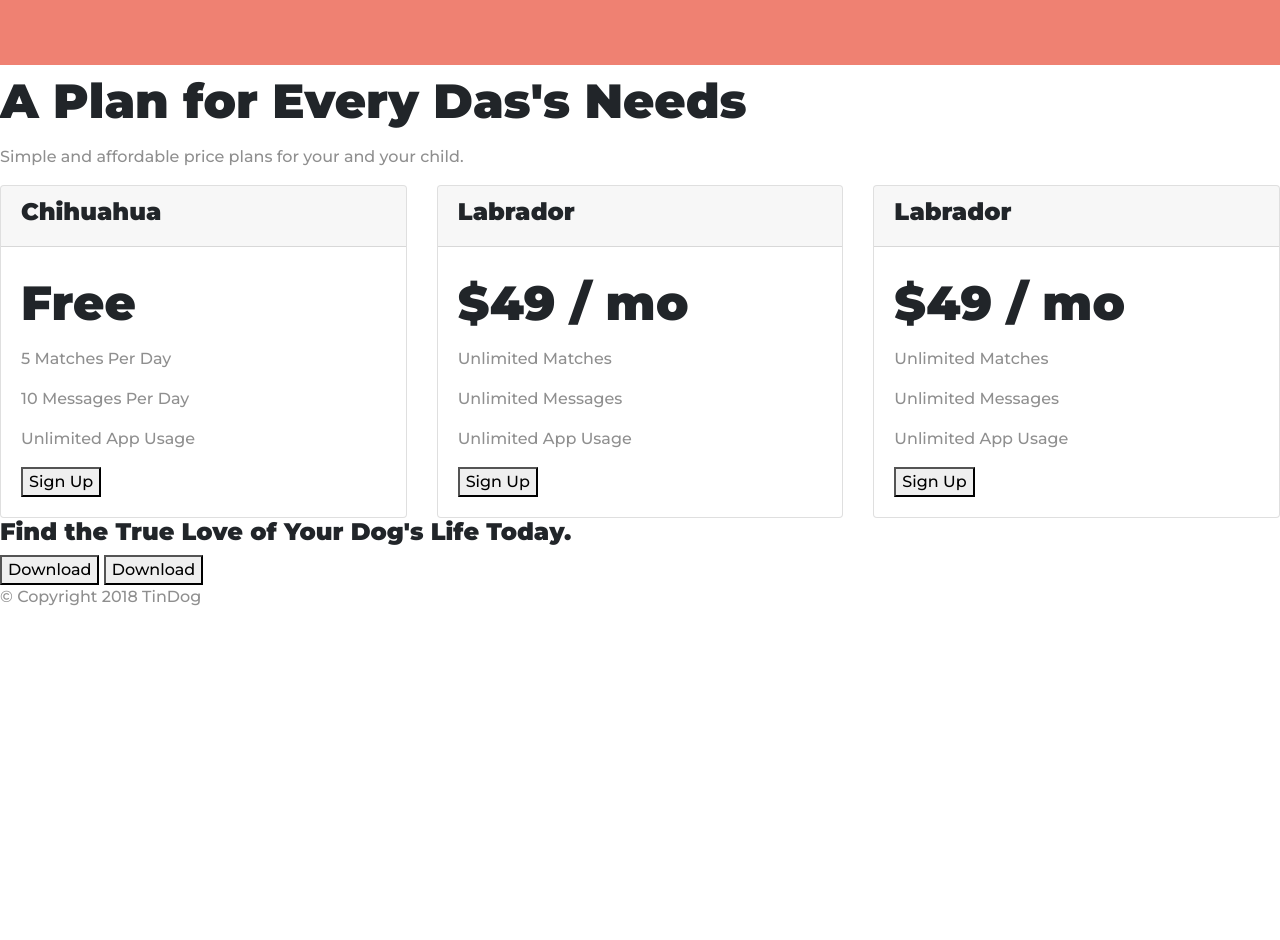
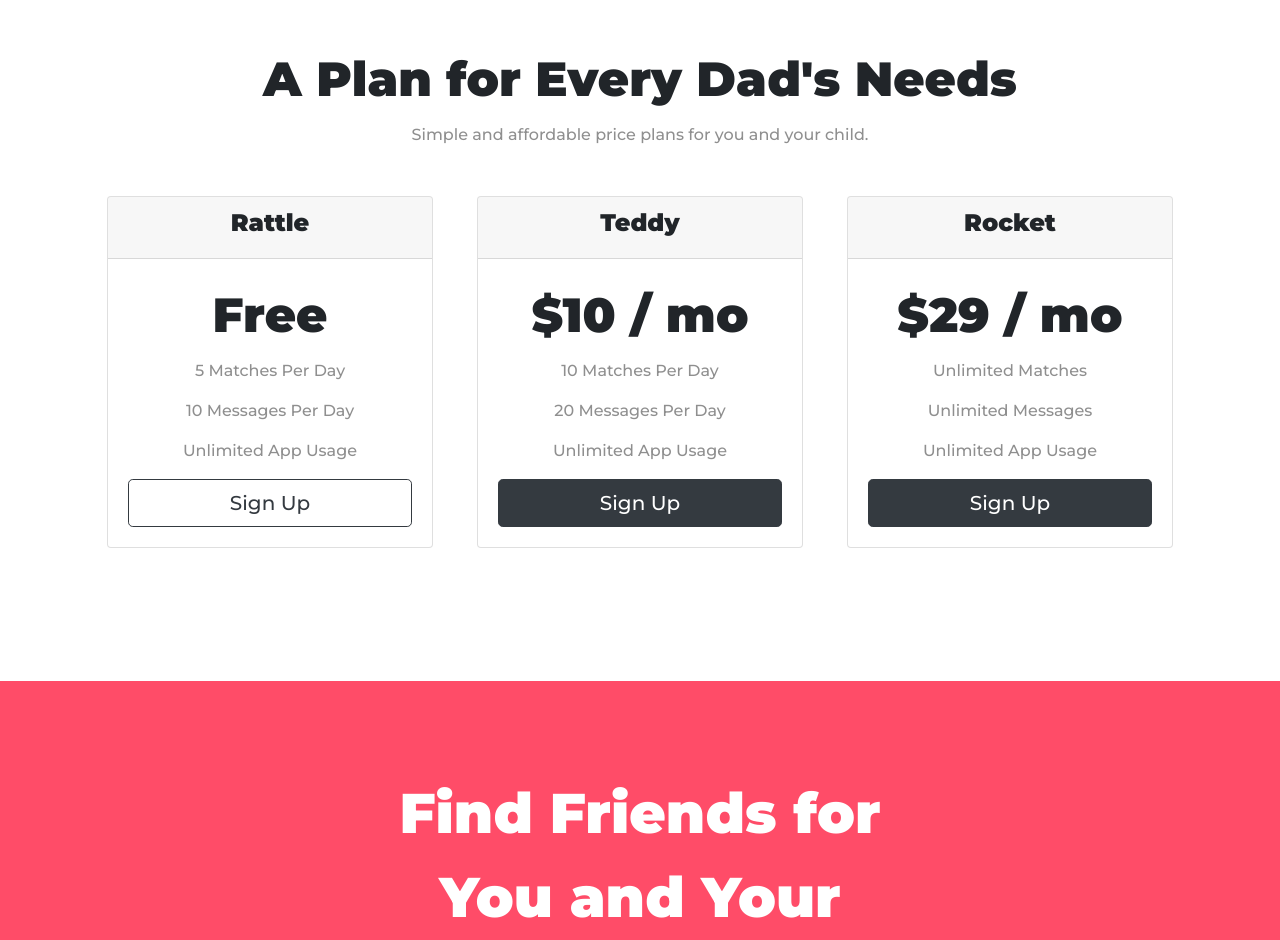
Before and after one commit to daattis/Tindad, a plain HTML site: page index.html in a window 1280 px wide. Shown: the part 1860-2800 px from the top of the page. Before the commit the page ends 2485 px from the top, so only its background shows below. Drawn offline with nearby package versions, Linux system fonts and the light colour scheme.

Commit message:
Responsive features + contact and footer section

```diff
--- a/css/styles.css
+++ b/css/styles.css
@@ -14,6 +14,13 @@ h3 {
     font-size: 1.5rem;
     font-weight: bold;
 }
+h4 {
+    font-family: "Montserrat", sans-serif;
+    font-weight: bold;
+    font-size: 3.5rem;
+    line-height: 1.5;
+    color: #fff;
+}
 body {
     font-family: "Montserrat";
 }
@@ -23,7 +30,7 @@ p {
 
 /***************CLASS SELECTORS **************************/
 .container-fluid {
-    padding: 3% 15%;
+    padding: 3% 15% 7%;
 }
 
 /***************ID SELECTORS **************************/
@@ -61,11 +68,16 @@ p {
 .title-image {
     width: 60%;
     transform: rotate(25deg);
+    position:absolute;
+    right: 30%
+
 }
 /********** Features Press section********************************/
 #features {
     padding: 7% 15%;
     text-align: center;
+    background-color: #fff;
+    position: relative;
 }
 .feature-images {
     color:#ef8172;
@@ -105,3 +117,49 @@ p {
     width: 15%;
     margin: 20px 20px 50px;
 }
+
+/**************Pricing section********************/
+#pricing {
+    padding: 100px;
+    text-align: center;
+}
+.pricing-column {
+    padding: 3% 2%;
+}
+
+/**************Call to action********************/
+#cta {
+    background-color: #ff4c68;
+    padding: 7% 15% 3% 15%;
+    text-align: center;
+}
+.cta-header {
+    width: 60%;
+    margin: auto;
+}
+
+.cta-buttons {
+    margin: 1.2rem;
+}
+
+/**************Footer********************/
+#footer {
+    background-color: #fff;
+    text-align: center;
+    padding: 7% 15%;
+}
+.footer-icons {
+    padding: 20px 10px;
+}
+
+/************** Responsivity ********************/
+@media (max-width: 1028px) {
+    .title-image {
+        transform: rotate(0);
+        position:static;
+
+    }
+    #title {
+        text-align: center;
+    }
+}
--- a/index.html
+++ b/index.html
@@ -12,7 +12,7 @@
   <link rel="stylesheet" href="https://maxcdn.bootstrapcdn.com/bootstrap/4.0.0/css/bootstrap.min.css" integrity="sha384-Gn5384xqQ1aoWXA+058RXPxPg6fy4IWvTNh0E263XmFcJlSAwiGgFAW/dAiS6JXm" crossorigin="anonymous">
   <link rel="stylesheet" href="css/styles.css">
 
-   <!--- FONTS -->
+  <!--- FONTS -->
   <link rel="preconnect" href="https://fonts.gstatic.com">
   <link rel="preconnect" href="https://fonts.gstatic.com">
   <link href="https://fonts.googleapis.com/css2?family=Montserrat:wght@100;500;900&family=Ubuntu:wght@300;400;500;700&display=swap" rel="stylesheet">
@@ -101,7 +101,7 @@
       <div class="carousel-inner">
 
         <div class="carousel-item active">
-          <h2>This made my summer of being a full-time dad a bit more fun. Get the app and be on the playground at the same time with others.</h2>
+          <h2>This made my summer with the kids even a bit more fun. Get the app and be at the park at the same time with others.</h2>
           <img class="testimonial-image" src="images/playground.jpg" alt="playground">
           <em>William, New York</em>
         </div>
@@ -119,7 +119,7 @@
           </div>
 
           <div class="carousel-item">
-            <h2>Parenthood has it's ups and downs, and no one should go through full-time parenthood completely alone! What a cheerup!</h2>
+            <h2>Parenthood has it's ups and downs, and no one should go through full-time parenthood alone! What a cheerup!</h2>
             <img class="testimonial-image" src="images/balls.jpg" alt="toy-balls">
             <em>Ville, Finland</em>
           </div>
@@ -151,48 +151,67 @@
 
   <!-- Pricing -->
 
-  <h2>A Plan for Every Das's Needs</h2>
-    <p>Simple and affordable price plans for your and your child.</p>
+
 
   <section id="pricing">
-    <div class="card-deck">
-      <div class="card">
+
+    <h2>A Plan for Every Dad's Needs</h2>
+    <p>Simple and affordable price plans for you and your child.</p>
+
+      <div class="row">
+
+        <div class="pricing-column col-lg-4 col-md-6">
+         <div class="card">
           <div class="card-header">
-            <h3>Chihuahua</h3>
+            <h3>Rattle</h3>
           </div>
           <div class="card-body">
             <h2>Free</h2>
             <p>5 Matches Per Day</p>
             <p>10 Messages Per Day</p>
             <p>Unlimited App Usage</p>
-            <button type="button">Sign Up</button>
+
+            <button type="button" class="btn btn-lg btn-block btn-outline-dark">Sign Up</button>
+
           </div>
           </div>
+        </div>
+
+        <div class="pricing-column col-lg-4 col-md-6">
           <div class="card">
           <div class="card-header">
-            <h3>Labrador</h3>
+            <h3>Teddy</h3>
           </div>
           <div class="card-body">
-            <h2>$49 / mo</h2>
+            <h2>$10 / mo</h2>
+            <p>10 Matches Per Day</p>
+            <p>20 Messages Per Day</p>
+            <p>Unlimited App Usage</p>
+
+            <button type="button" class="btn btn-lg btn-block btn-dark">Sign Up</button>
+
+          </div>
+          </div>
+        </div>
+
+        <div class="pricing-column col-lg-4">
+          <div class="card">
+          <div class="card-header">
+            <h3>Rocket</h3>
+          </div>
+          <div class="card-body">
+            <h2>$29 / mo</h2>
             <p>Unlimited Matches</p>
             <p>Unlimited Messages</p>
             <p>Unlimited App Usage</p>
-            <button type="button">Sign Up</button>
+
+            <button type="button" class="btn btn-lg btn-block btn-dark">Sign Up</button>
+
           </div>
           </div>
-          <div class="card">
-          <div class="card-header">
-            <h3>Labrador</h3>
-          </div>
-          <div class="card-body">
-            <h2>$49 / mo</h2>
-            <p>Unlimited Matches</p>
-            <p>Unlimited Messages</p>
-            <p>Unlimited App Usage</p>
-            <button type="button">Sign Up</button>
-          </div>
-          </div>
-      </div>
+        </div>
+
+        </div>
 
   </section>
 
@@ -200,11 +219,13 @@
   <!-- Call to Action -->
 
   <section id="cta">
-
-    <h3>Find the True Love of Your Dog's Life Today.</h3>
-    <button type="button">Download</button>
-    <button type="button">Download</button>
-
+    <div class="cta-header">
+    <h4>Find Friends for You and Your Child Today.</h4>
+    </div>
+    <div class="cta-buttons">
+    <button type="button" class="btn btn-dark btn-lg download-button"><i class="fab fa-apple"></i>Download</button>
+    <button type="button" class="btn btn-outline-light btn-lg download-button"><i class="fab fa-google-play"></i>Download</button>
+    </div>
   </section>
 
 
@@ -212,7 +233,15 @@
 
   <footer id="footer">
 
-    <p>© Copyright 2018 TinDog</p>
+    <div>
+    <i class="fab fa-twitter footer-icons"></i>
+    <i class="fab fa-facebook-f footer-icons"></i>
+    <i class="fab fa-instagram footer-icons"></i>
+    <i class="fas fa-envelope footer-icons"></i>
+
+    <p>© Copyright 2021 Tindad</p>
+
+  </div>
 
   </footer>
 
```
